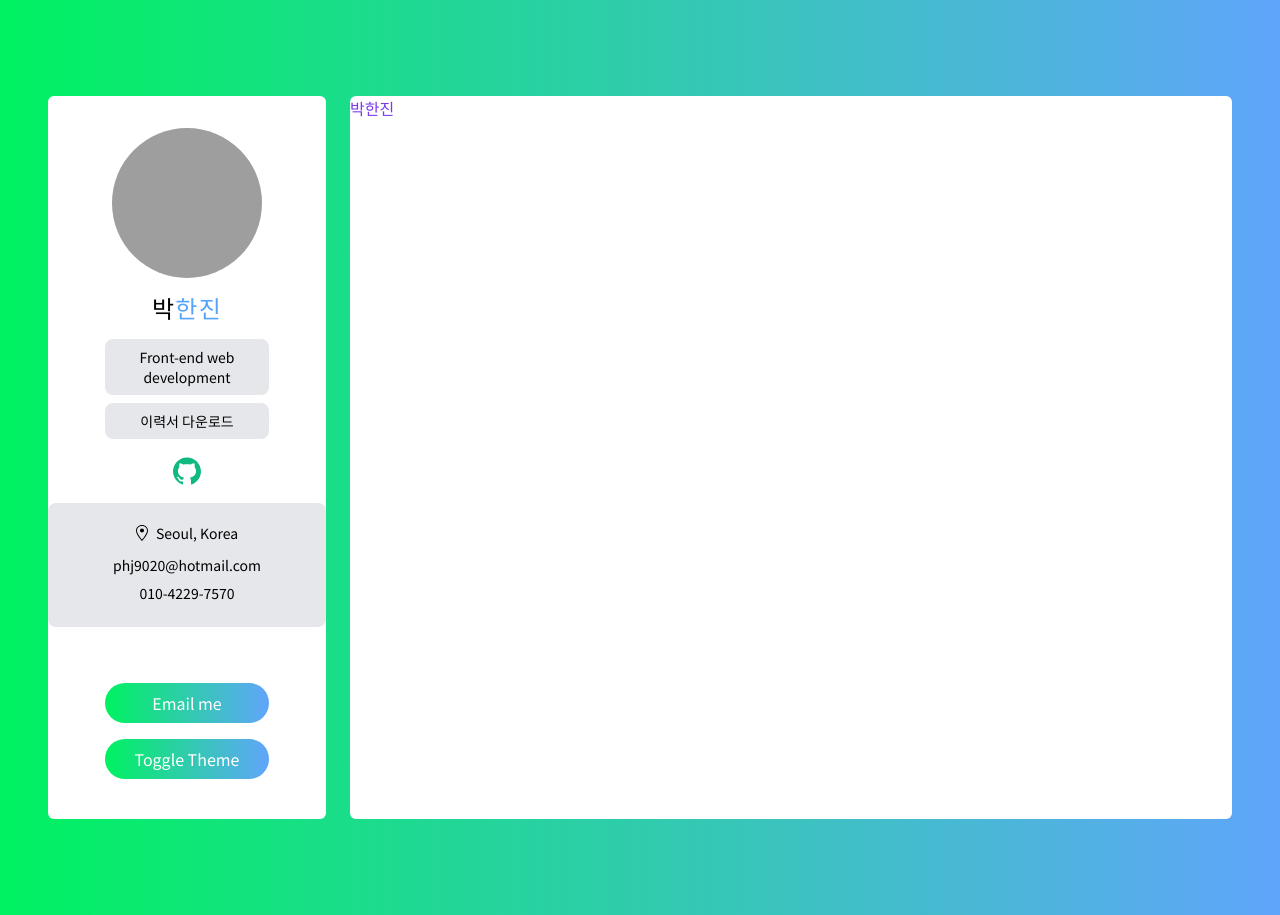
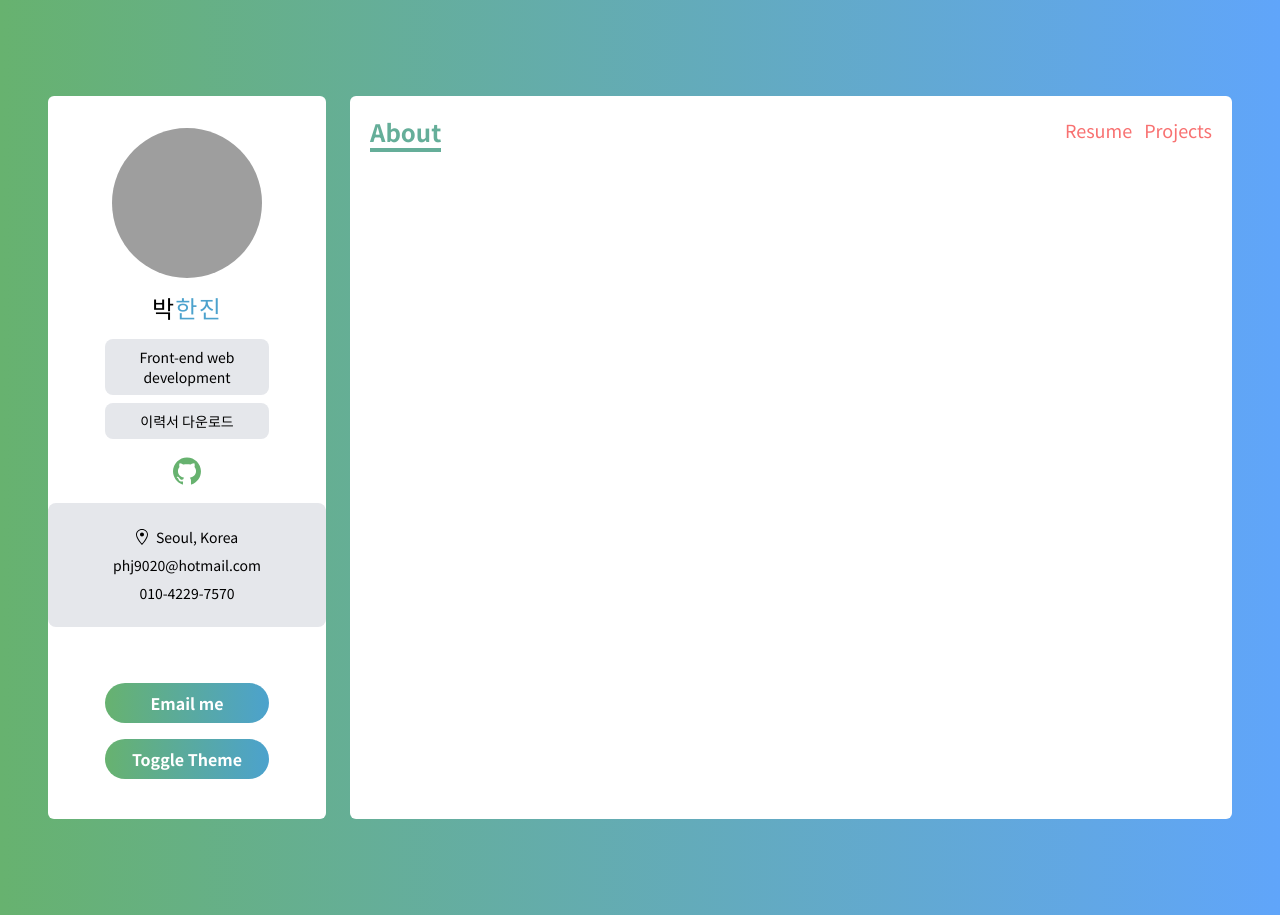
Before and after one commit to phj9020/hjp-portfolio, a Next.js app: page / in a window 1280 px wide. Built offline with nearby package versions, Linux system fonts and the light colour scheme; grey boxes are pictures that could not be loaded.

Commit message:
Navbar component added

```diff
--- /dev/null
+++ b/components/Navbar.tsx
@@ -0,0 +1,40 @@
+import { useState, useEffect, FunctionComponent } from "react";
+import Link from 'next/link';
+
+const NavItem:FunctionComponent<{activeMenu:string, setActiveMenu:Function, name:string, route:string}> = ({activeMenu,name,route,setActiveMenu})=> {
+    return (
+        activeMenu !== name ? (
+            <Link href={route}>
+                <a className="hover:text-green" onClick={()=> setActiveMenu(name)}>{name}</a>
+            </Link>
+        ) : null
+    )
+}
+
+
+function Navbar() {
+    const [activeMenu, setActiveMenu] = useState<string>('');
+
+    useEffect(()=>{
+        const pathname = window.location.pathname;
+        if(pathname === "/") {
+            setActiveMenu("About")
+        } else if(pathname === "/resume") {
+            setActiveMenu("Resume")
+        } else if(pathname === "/projects") {
+            setActiveMenu("Projects")
+        }
+    },[]);
+    return (
+        <div className="flex justify-between p-5">
+            <span className="text-xl font-bold border-b-4 border-menuActive text-menuActive md:text-2xl">{activeMenu}</span>
+            <div className="flex space-x-3 text-lg text-red-400">
+                <NavItem activeMenu={activeMenu}  setActiveMenu={setActiveMenu} name="About" route="/" />
+                <NavItem activeMenu={activeMenu}  setActiveMenu={setActiveMenu} name="Resume" route="/resume" />
+                <NavItem activeMenu={activeMenu}  setActiveMenu={setActiveMenu} name="Projects" route="/projects" />
+            </div>
+        </div>
+    )
+}
+
+export default Navbar
--- a/components/Sidebar.tsx
+++ b/components/Sidebar.tsx
@@ -1,7 +1,6 @@
 import Image from 'next/image';
 import {AiFillGithub} from "react-icons/ai";
 import {GoLocation} from 'react-icons/go';
-import {IoIosPaper} from 'react-icons/io';
 
 function Sidebar() {
     return (
@@ -10,21 +9,21 @@ function Sidebar() {
             <h3 className="my-3 text-2xl font-medium tracking-wider font-nanum">박<span className="text-blue">한진</span></h3>
             <p className="w-8/12 p-2 m-auto text-sm bg-gray-200 rounded-lg text-center-sm">Front-end web development</p>
             <a className="block w-8/12 p-2 m-auto my-2 text-sm transition duration-700 ease-in-out bg-gray-200 rounded-lg text-center-sm hover:bg-blue hover:text-white" href="" download="name">이력서 다운로드</a>
-            <div className="flex items-center my-3 text-green-500 justify-evenly">
+            <div className="flex items-center my-3 text-green justify-evenly">
                 <a href="https://github.com/phj9020" target="_blank" rel="noreferrer" className="flex items-center justify-center py-1">
                     <AiFillGithub className="w-8 h-8"/>
                 </a>
             </div>
             <div className="py-4 mb-3 text-sm bg-gray-200 rounded-lg lg:mb-12" style={{marginLeft:'-1rem', marginRight:'-1rem'}}>
-                <div className="flex items-center justify-center p-1 space-x-2">
+                <div className="flex items-center justify-center my-2 space-x-2">
                     <GoLocation className="w-3 h-4"/>
                     <span>Seoul, Korea</span>
                 </div>
                 <p className="my-2">phj9020@hotmail.com</p>
                 <p className="my-2">010-4229-7570</p>
             </div>
-            <button onClick={()=> window.open('mailto:phj9020@hotmail.com')} className="w-8/12 py-2 my-2 text-white rounded-full bg-gradient-to-r from-green to-blue-400">Email me</button>
-            <button className="w-8/12 py-2 my-2 text-white rounded-full bg-gradient-to-r from-green to-blue-400">Toggle Theme</button>
+            <button onClick={()=> window.open('mailto:phj9020@hotmail.com')} className="w-8/12 py-2 my-2 font-semibold text-white rounded-full bg-gradient-to-r from-green to-blue">Email me</button>
+            <button className="w-8/12 py-2 my-2 font-semibold text-white rounded-full bg-gradient-to-r from-green to-blue">Toggle Theme</button>
         </div>
     )
 }
--- a/pages/_app.tsx
+++ b/pages/_app.tsx
@@ -1,5 +1,6 @@
+import Navbar from '../components/Navbar';
 import Sidebar from '../components/Sidebar'
-import '../styles/globals.css'
+import '../styles/globals.css';
 
 function MyApp({ Component, pageProps }) {
   return (
@@ -7,7 +8,8 @@ function MyApp({ Component, pageProps }) {
       <div className="col-span-12 px-4 py-8 text-center bg-white rounded-md lg:col-span-3">
         <Sidebar />
       </div>
-      <div className="col-span-12 bg-white rounded-md lg:col-span-9">
+      <div className="flex flex-col col-span-12 bg-white rounded-md lg:col-span-9">
+        <Navbar />
         <Component {...pageProps} />
       </div>
     </div>
--- a/pages/index.tsx
+++ b/pages/index.tsx
@@ -1,5 +1,6 @@
 import Head from 'next/head'
 import Image from 'next/image'
+import Navbar from './../components/Navbar';
 
 export default function Home() {
   return (
@@ -10,7 +11,6 @@ export default function Home() {
         <meta name="description" content="박한진의 포트폴리오, Hanjin Park's portfolio" />
         <link rel="icon" href="/portfolio.png" />
       </Head>
-      <h1 className="text-purple-600 hover:text-red-500">박한진</h1>
     </div>
   )
 }
--- /dev/null
+++ b/pages/projects.tsx
@@ -0,0 +1,10 @@
+
+function projects() {
+    return (
+        <div className="p-4">
+            projects
+        </div>
+    )
+}
+
+export default projects
--- /dev/null
+++ b/pages/resume.tsx
@@ -0,0 +1,10 @@
+
+function resume() {
+    return (
+        <div className="p-4">
+            resume page
+        </div>
+    )
+}
+
+export default resume;
--- a/tailwind.config.js
+++ b/tailwind.config.js
@@ -9,10 +9,19 @@ module.exports = {
     extend: {
       colors: {
         green: {
-          DEFAULT: '#00f260',
+          DEFAULT: '#67B26F',
         },
         blue: {
-          DEFAULT: "#55a4fa",
+          DEFAULT: "#4ca2cd",
+        },
+        black: {
+          DEFAULT : "#ffffff",
+        },
+        grayish: {
+          DEFAULT : "#414345",
+        },
+        menuActive: {
+          DEFAULT : "#65ae99",
         }
       }
     },
```
Also changed, not shown: 1 other file (tests, documents, lock files or other folders).
